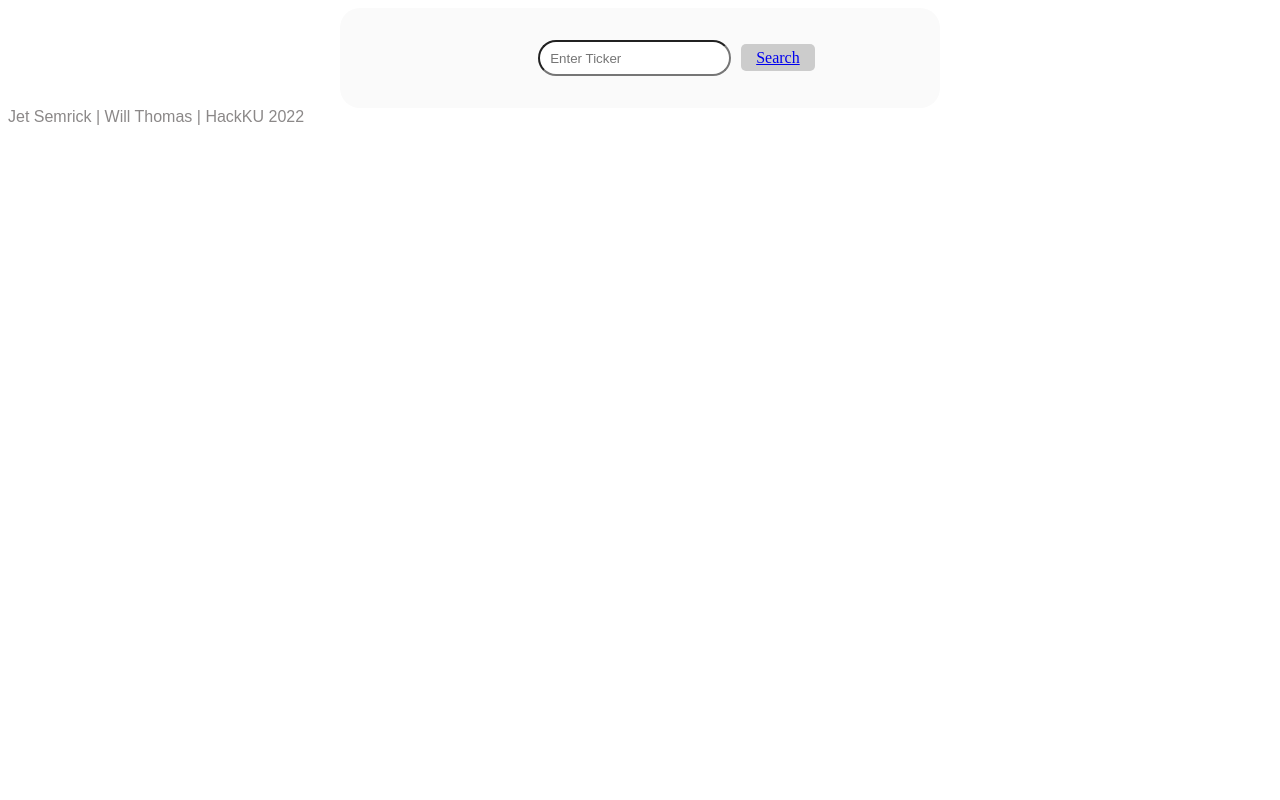
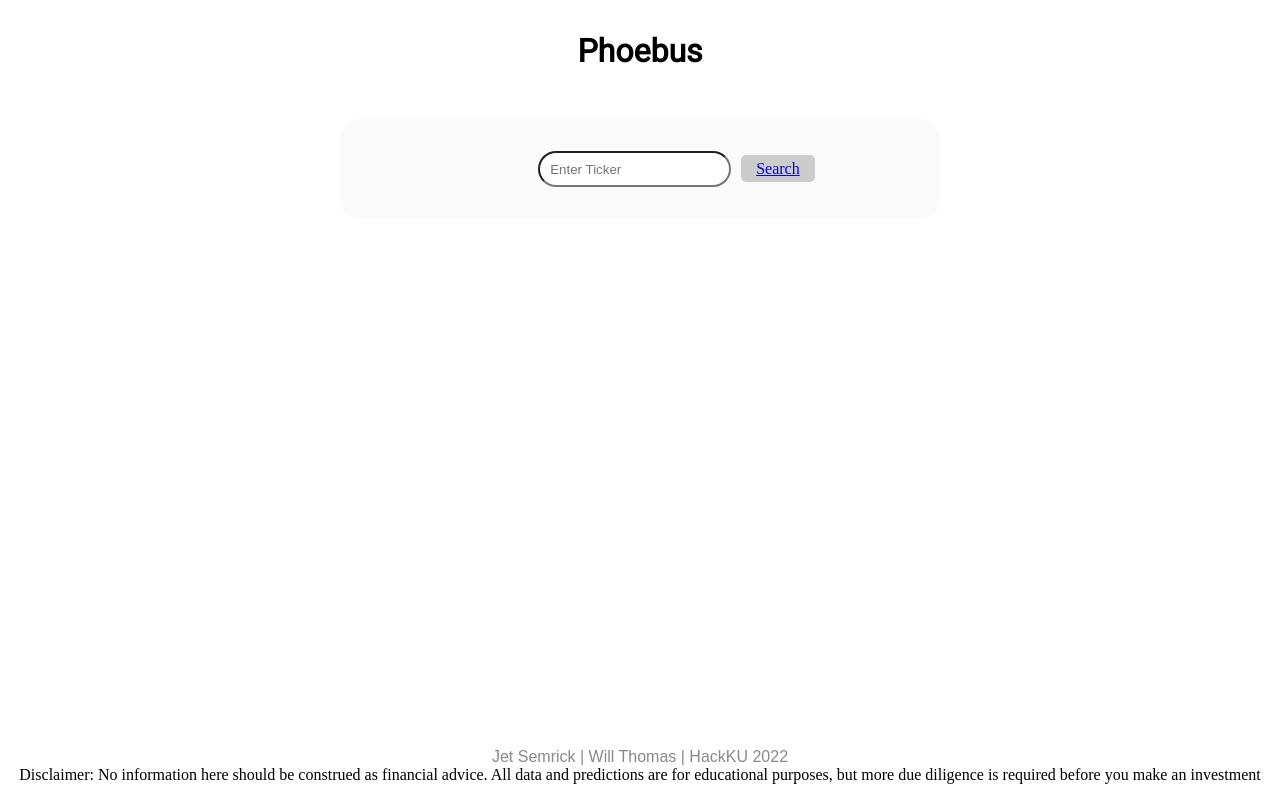
Before and after one commit to Durbatuluk1701/AlgoBackTester, a React (Create React App) app in the folder frontend/: page / in a window 1280 px wide. Built offline with nearby package versions, Linux system fonts and the light colour scheme.

Commit message:
Style and Disclaimer

```diff
--- a/frontend/public/index.html
+++ b/frontend/public/index.html
@@ -4,27 +4,13 @@
     <meta charset="utf-8" />
     <link rel="icon" href="%PUBLIC_URL%/favicon.ico" />
     <meta name="viewport" content="width=device-width, initial-scale=1" />
+    <link href="https://fonts.googleapis.com/css2?family=Roboto&display=swap" rel="stylesheet">
     <meta name="theme-color" content="#000000" />
     <meta
       name="description"
       content="Web site created using create-react-app"
     />
-    <link rel="apple-touch-icon" href="%PUBLIC_URL%/logo192.png" />
-    <!--
-      manifest.json provides metadata used when your web app is installed on a
-      user's mobile device or desktop. See https://developers.google.com/web/fundamentals/web-app-manifest/
-    -->
-    <link rel="manifest" href="%PUBLIC_URL%/manifest.json" />
-    <!--
-      Notice the use of %PUBLIC_URL% in the tags above.
-      It will be replaced with the URL of the `public` folder during the build.
-      Only files inside the `public` folder can be referenced from the HTML.
-
-      Unlike "/favicon.ico" or "favicon.ico", "%PUBLIC_URL%/favicon.ico" will
-      work correctly both with client-side routing and a non-root public URL.
-      Learn how to configure a non-root public URL by running `npm run build`.
-    -->
-    <title>React App</title>
+    <title>Phoebus</title>
   </head>
   <body>
     <noscript>You need to enable JavaScript to run this app.</noscript>
--- a/frontend/src/components/DisplayInfo/DisplayInfo.tsx
+++ b/frontend/src/components/DisplayInfo/DisplayInfo.tsx
@@ -97,7 +97,7 @@ export const DisplayInfo = () => {
     ]
 
     return (ticker == null) ? <NullTicker /> : (
-        <div style={{ display: "flex", height: "80%", width: "auto", flexDirection: "column" }}>
+        <div style={{ display: "flex", height: "80%", width: "100%", flexDirection: "column" }}>
             <h2 style={{ margin: "0 auto" }}>{ticker} Historical Data</h2>
             <div style={{ display: "flex", flexDirection: "row" }}>
                 <LocalizationProvider dateAdapter={AdapterDateFns}>
--- a/frontend/src/pages/App.tsx
+++ b/frontend/src/pages/App.tsx
@@ -1,6 +1,12 @@
 import { SearchBar, DisplayInfo } from "../components";
 import { Route, Routes } from "react-router-dom";
 import "./App.css";
+
+const Header = () => {
+  return (
+    <h1 style={{margin: "auto", fontFamily: "Roboto"}}>Phoebus</h1>
+  )
+}
 
 const TopBar = () => {
   return (
@@ -10,12 +16,14 @@ const TopBar = () => {
 
 export const App = () => {
   return (
-    <div className="App" style={{ height: "100%"}}>
+    <div className="App" style={{ height: "100%", display: "flex", flexDirection: "column"}}>
+      <Header />
       <Routes>
-        <Route path="/" element={<TopBar />} />
+        <Route path="/" element={<><TopBar /><div style={{height: "65%"}}/></>} />
         <Route path="/search" element={<DisplayInfo />} />
       </Routes>
       <div className="mast">Jet Semrick | Will Thomas | HackKU 2022</div>
+      <div>Disclaimer: No information here should be construed as financial advice. All data and predictions are for educational purposes, but more due diligence is required before you make an investment</div>
     </div>
   );
 }
```
Also changed, not shown: 1 other file (tests, documents, lock files or other folders).
